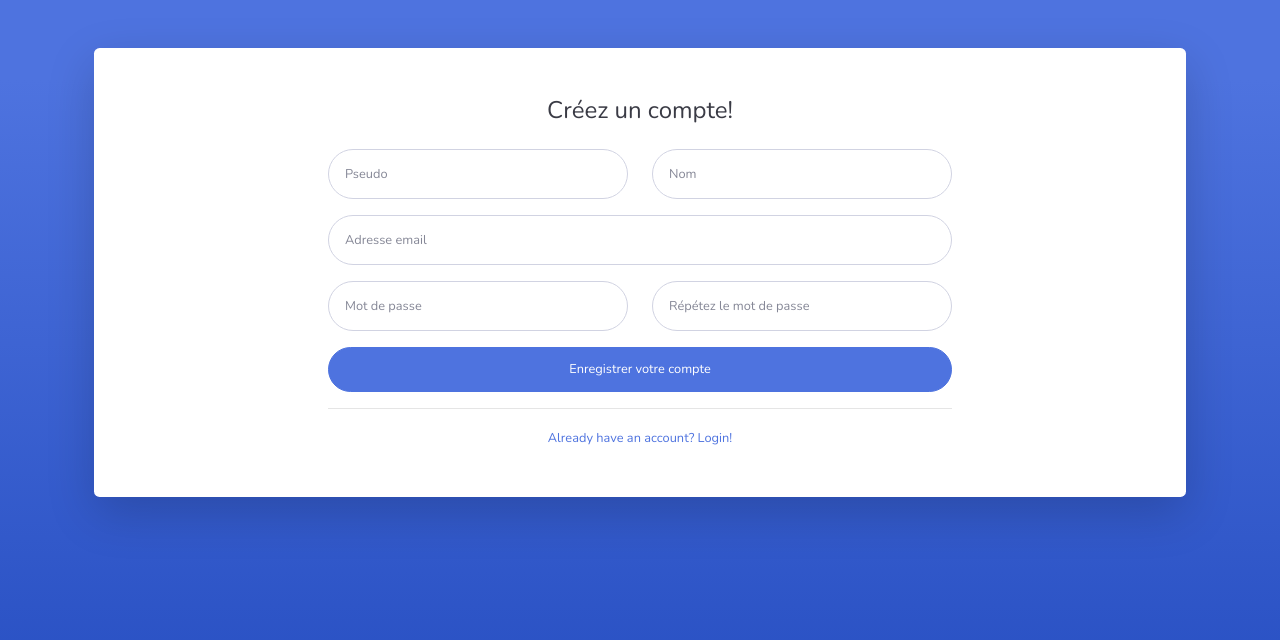
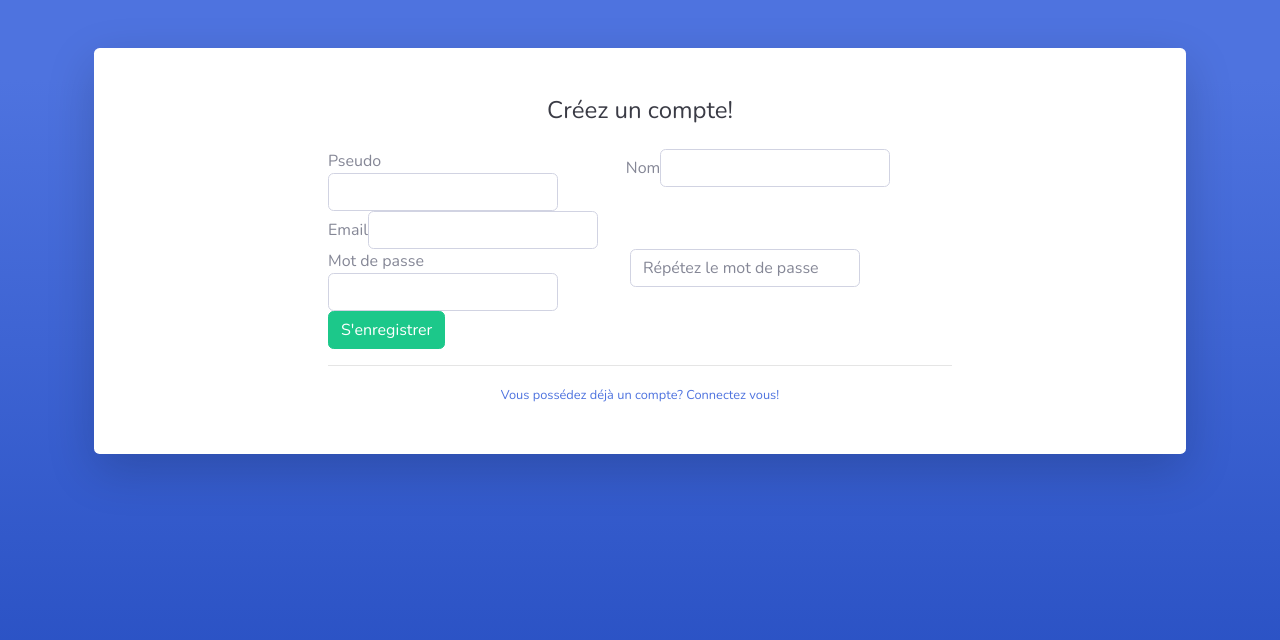
Before and after one commit to elmasta/VGS, a Django app: page /collection/register/ in a window 1280 px wide. Shown: the top 640 px of the page. Run offline with Django 3.2, Linux system fonts and the light colour scheme; some libraries are stand-ins or nearby versions.

Commit message:
register form added

```diff
--- /dev/null
+++ b/VGS_project/collection/forms.py
@@ -0,0 +1,24 @@
+from django.forms import ModelForm, TextInput, EmailInput, PasswordInput
+from django.contrib.auth.models import User
+from django.forms.utils import ErrorList
+
+class UserCreationForm(ModelForm):
+
+    class Meta:
+        model = User
+        fields = ["username", "email", "first_name", "password"]
+        widgets = {
+            "username": TextInput(attrs={"class": "form-control"}),
+            "email": EmailInput(attrs={"class": "form-control"}),
+            "first_name": TextInput(attrs={"class": "form-control"}),
+            "password": PasswordInput(attrs={"class": "form-control"}),
+        }
+
+class ParagraphErrorList(ErrorList):
+
+    def __str__(self):
+        return self.as_divs()
+
+    def as_divs(self):
+        if not self: return ''
+        return '<div class="errorlist">%s</div>' % ''.join(['<p class="small error">%s</p>' % e for e in self])
--- a/VGS_project/collection/templates/collection/register.html
+++ b/VGS_project/collection/templates/collection/register.html
@@ -37,33 +37,54 @@
               <div class="text-center">
                 <h1 class="h4 text-gray-900 mb-4">Créez un compte!</h1>
               </div>
-              <form class="user">
-                <div class="form-group row">
+              <!-- todo link to user register -->
+              <form class="form-inline" method="post">
+                {% csrf_token %}
+                <div class="row">
                   <div class="col-sm-6 mb-3 mb-sm-0">
-                    <input type="text" class="form-control form-control-user" id="exampleFirstName" placeholder="Pseudo">
+                    <div class="form-group {% if form.username.errors %}has-warning has-feedback{% endif %}">
+                      <label for="{{ form.username.id_for_label }}" class="control-label">Pseudo</label>
+                      {{ form.username }}
+                    </div>
                   </div>
                   <div class="col-sm-6">
-                    <input type="text" class="form-control form-control-user" id="exampleLastName" placeholder="Nom">
+                    <div class="form-group {% if form.first_name.errors %}has-warning has-feedback{% endif %}">
+                      <label for="{{ form.first_name.id_for_label }}" class="control-label">Nom</label>
+                      {{ form.first_name }}
+                    </div>
                   </div>
                 </div>
-                <div class="form-group">
-                  <input type="email" class="form-control form-control-user" id="exampleInputEmail" placeholder="Adresse email">
+                <div class="form-group {% if form.email.errors %}has-warning has-feedback{% endif %}">
+                  <label for="{{ form.email.id_for_label }}" class="control-label">Email</label>
+                  {{ form.email }}
                 </div>
-                <div class="form-group row">
+                <div class="row">
                   <div class="col-sm-6 mb-3 mb-sm-0">
-                    <input type="password" class="form-control form-control-user" id="exampleInputPassword" placeholder="Mot de passe">
+                    <div class="form-group {% if form.password.errors %}has-warning has-feedback{% endif %}">
+                      <label for="{{ form.password.id_for_label }}" class="control-label">Mot de passe</label>
+                      {{ form.password }}
+                    </div>
                   </div>
                   <div class="col-sm-6">
-                    <input type="password" class="form-control form-control-user" id="exampleRepeatPassword" placeholder="Répétez le mot de passe">
+                    <div class="form-group">
+                      <input type="password" class="form-control form-control-user" id="RepeatPassword" placeholder="Répétez le mot de passe">
+                    </div>
                   </div>
                 </div>
-                <a href="login.html" class="btn btn-primary btn-user btn-block">
-                  Enregistrer votre compte
-                </a>
+                <button type="submit" class="btn btn-success">S'enregistrer</button>
               </form>
+              {% if errors %}
+                <div>
+                  {% for key, error in errors %}
+                    {% autoescape off %}
+                      {{ error }}
+                    {% endautoescape %}
+                  {% endfor %}
+                </div>
+              {% endif %}
               <hr>
               <div class="text-center">
-                <a class="small" href="login.html">Already have an account? Login!</a>
+                <a class="small" href="login.html">Vous possédez déjà un compte? Connectez vous!</a>
               </div>
             </div>
           </div>
--- a/VGS_project/collection/urls.py
+++ b/VGS_project/collection/urls.py
@@ -2,6 +2,6 @@
 from . import views
 
 urlpatterns = [
-    path('login/', views.login, name='login'),
-    path('register/', views.register, name='register')
+    path('login/', views.login_page, name='login_page'),
+    path('register/', views.register_page, name='register_page')
 ]
--- a/VGS_project/collection/views.py
+++ b/VGS_project/collection/views.py
@@ -1,19 +1,42 @@
-from VGS_project.classes import *
+from collection.classes import *
+from collection.forms import UserCreationForm, ParagraphErrorList
 from django.shortcuts import render
 from django.template import loader
-from django.http import HttpResponse
+from django.contrib.auth.models import User
 
 def index(request):
 
-    template = loader.get_template('collection/index.html')
-    return HttpResponse(template.render(request=request))
+    return render(request, "collection/index.html")
 
-def login(request):
+def login_page(request):
 
-    template = loader.get_template('collection/login.html')
-    return HttpResponse(template.render(request=request))
+    return render(request, "collection/login.html")
 
-def register(request):
+def register_page(request):
 
-    template = loader.get_template('collection/register.html')
-    return HttpResponse(template.render(request=request))
+    context = {}
+    if request.method == "POST":
+        form = UserCreationForm(request.POST, error_class=ParagraphErrorList)
+        if form.is_valid():
+            username = form.cleaned_data["username"]
+            email = form.cleaned_data["email"]
+            first_name = form.cleaned_data["first_name"]
+            password = form.cleaned_data["password"]
+
+            user = User.objects.filter(email=email)
+            if user.exists():
+                #error
+                pass
+            else:
+                User.objects.create_user(
+                    email=email,
+                    username=username,
+                    password=password,
+                    first_name=first_name)
+            # todo context = {}
+        else:
+            context['errors'] = form.errors.items()
+    else:
+        form = UserCreationForm()
+    context["form"] = form
+    return render(request, 'collection/register.html', context)
```
Also changed, not shown: VGS_project/VGS_project/classes.py (deleted), VGS_project/collection/classes.py (added), VGS_project/collection/migrations/0001_initial.py (added), 1 other file.
